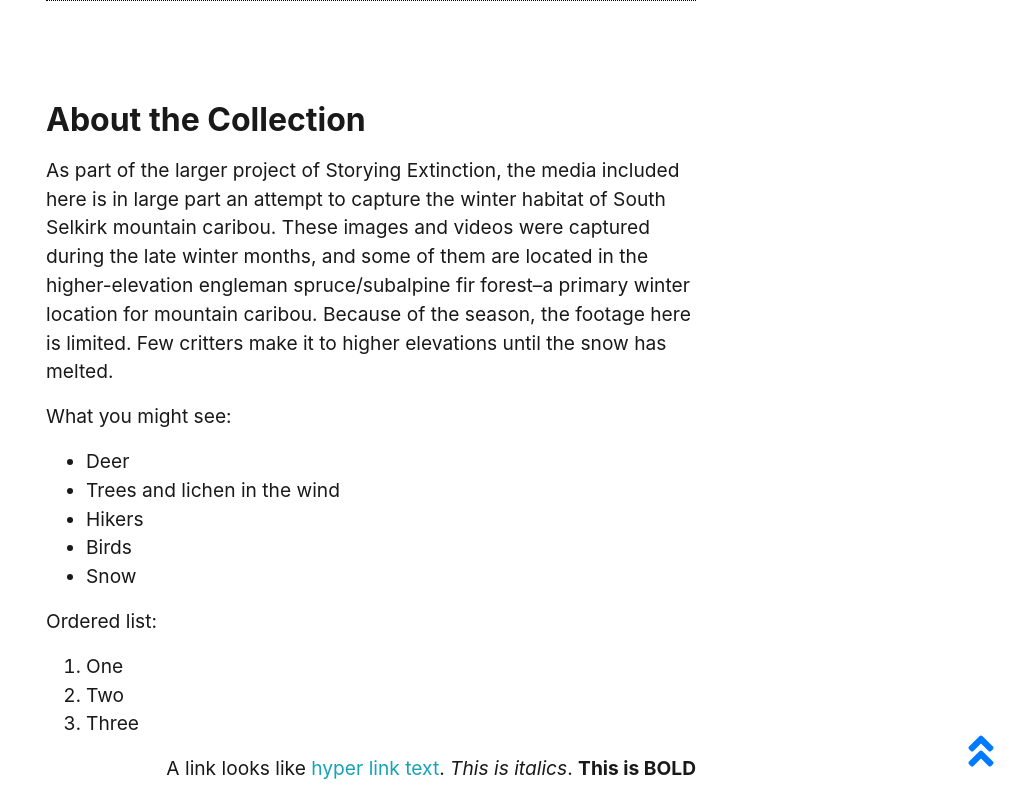
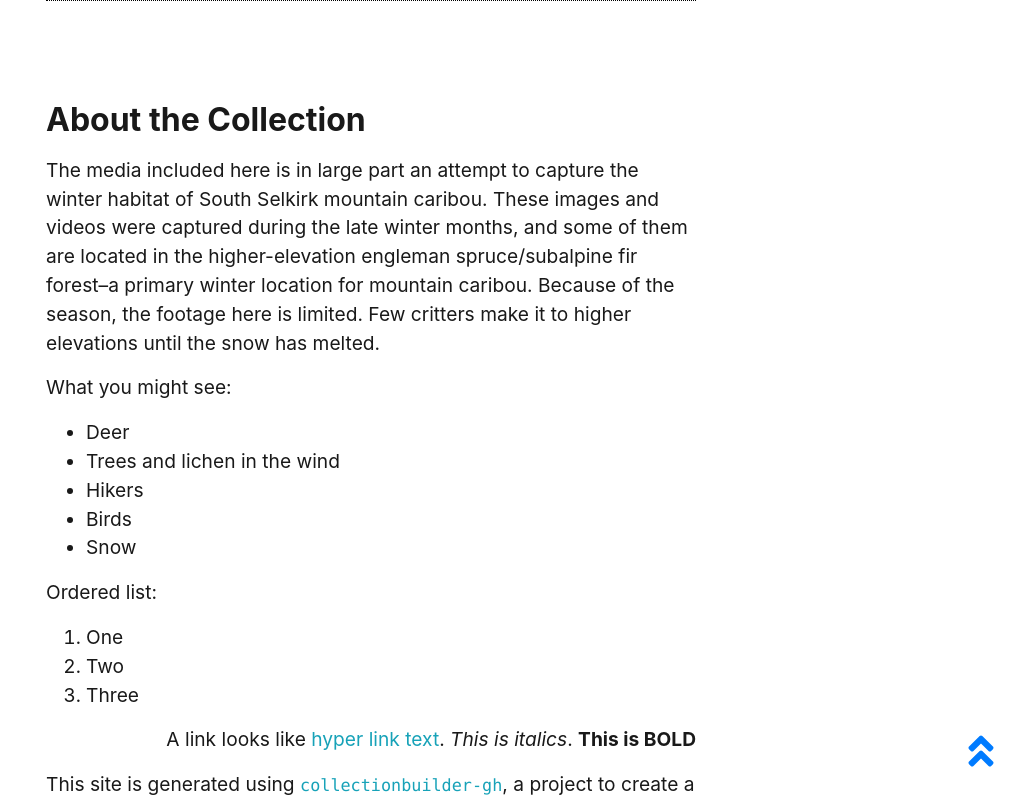
Before and after one commit to clamb89/goblinknob, a Jekyll site: the page built from pages/about.md, in a window 1280 px wide and 900 px high, scrolled down 1067 px, cut to the strip 102-900 px from the top of the window. Shown: the whole strip, without its empty margins (269-1280 px from the left). Built offline with Jekyll 4.4.1, drawn with Linux system fonts in a browser that asks for light colours.

Commit message:
Update about.md

```diff
--- a/pages/about.md
+++ b/pages/about.md
@@ -23,7 +23,7 @@ Goblin Knob Looking is a sample of trail camera footage recorded between March a
 
 ## About the Collection
 
-As part of the larger project of Storying Extinction, the media included here is in large part an attempt to capture the winter habitat of South Selkirk mountain caribou. These images and videos were captured during the late winter months, and some of them are located in the higher-elevation engleman spruce/subalpine fir forest--a primary winter location for mountain caribou. Because of the season, the footage here is limited. Few critters make it to higher elevations until the snow has melted.
+The media included here is in large part an attempt to capture the winter habitat of South Selkirk mountain caribou. These images and videos were captured during the late winter months, and some of them are located in the higher-elevation engleman spruce/subalpine fir forest--a primary winter location for mountain caribou. Because of the season, the footage here is limited. Few critters make it to higher elevations until the snow has melted.
 
 What you might see:
 
```
